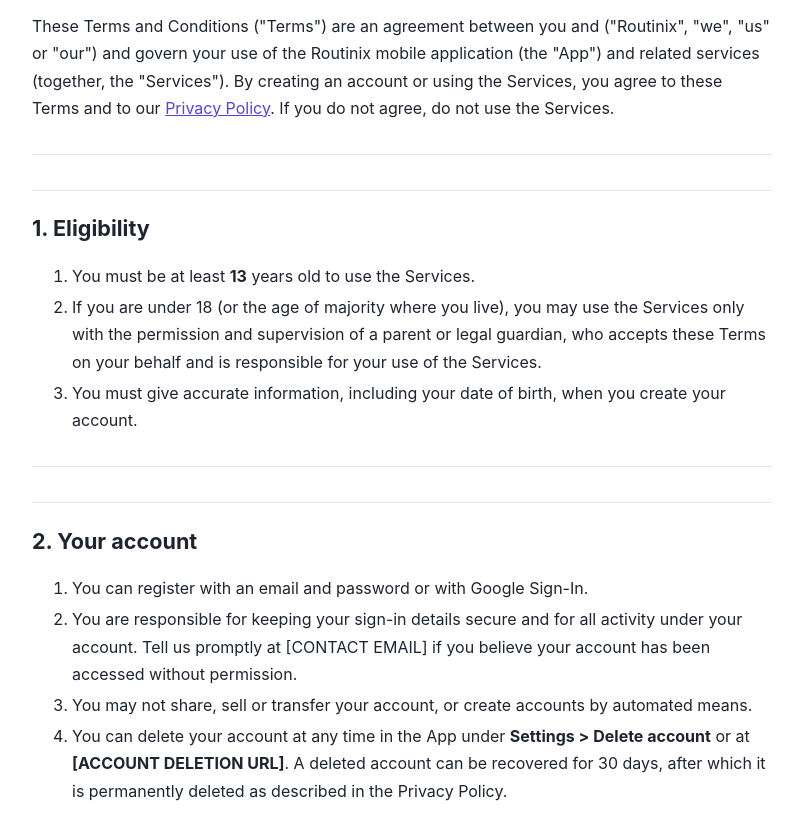
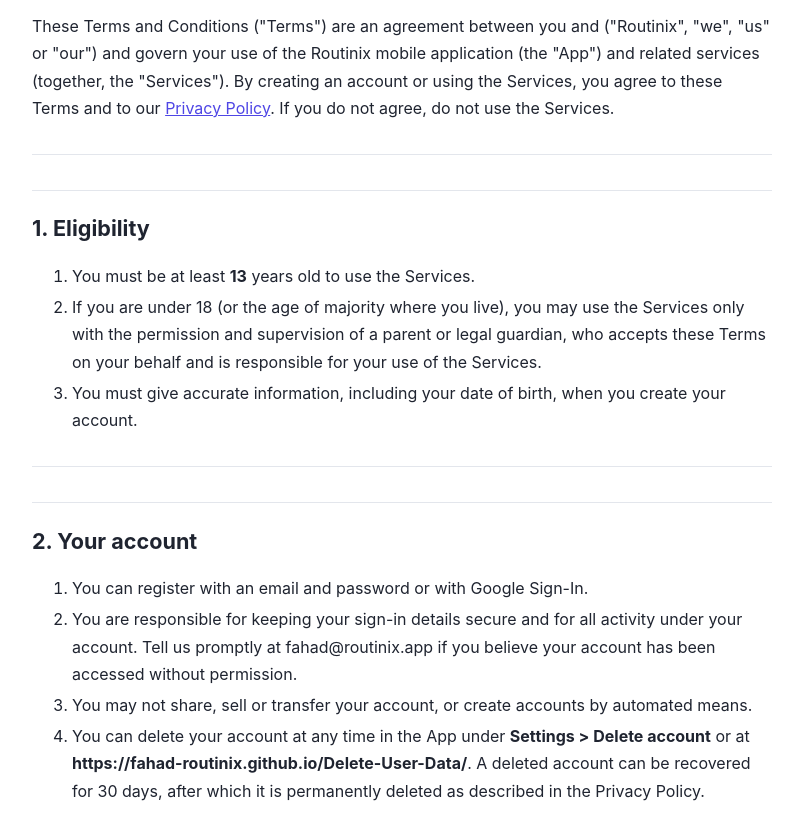
Before and after one commit to fahad-routinix/Terms-and-conditions, a plain HTML site: page index.html in a window 1280 px wide. Shown: the part 126-952 px from the top of the page, without its empty margins (238-1038 px from the left). Drawn offline with Linux system fonts and the light colour scheme.

Commit message:
Update index.html

```diff
--- a/index.html
+++ b/index.html
@@ -42,9 +42,9 @@ blockquote { margin:1rem 0; padding:.2rem 1rem; border-left:3px solid var(--acce
 <h2 id="2-your-account">2. Your account</h2>
 <ol>
 <li>You can register with an email and password or with Google Sign-In.</li>
-<li>You are responsible for keeping your sign-in details secure and for all activity under your account. Tell us promptly at [CONTACT EMAIL] if you believe your account has been accessed without permission.</li>
+<li>You are responsible for keeping your sign-in details secure and for all activity under your account. Tell us promptly at fahad@routinix.app if you believe your account has been accessed without permission.</li>
 <li>You may not share, sell or transfer your account, or create accounts by automated means.</li>
-<li>You can delete your account at any time in the App under <strong>Settings &gt; Delete account</strong> or at <strong>[ACCOUNT DELETION URL]</strong>. A deleted account can be recovered for 30 days, after which it is permanently deleted as described in the Privacy Policy.</li>
+<li>You can delete your account at any time in the App under <strong>Settings &gt; Delete account</strong> or at <strong>https://fahad-routinix.github.io/Delete-User-Data/</strong>. A deleted account can be recovered for 30 days, after which it is permanently deleted as described in the Privacy Policy.</li>
 </ol>
 <hr />
 <h2 id="3-what-routinix-does">3. What Routinix does</h2>
@@ -139,7 +139,7 @@ blockquote { margin:1rem 0; padding:.2rem 1rem; border-left:3px solid var(--acce
 <p>You agree to compensate us for reasonable losses and costs arising from Your Content or your breach of these Terms, to the extent permitted by law.</p>
 <hr />
 <h2 id="14-governing-law-and-disputes">14. Governing law and disputes</h2>
-<p>These Terms are governed by the laws of <strong>[COUNTRY/STATE, e.g. India]</strong>. Before starting any formal proceedings, please contact us at [CONTACT EMAIL] so we can try to resolve the issue informally. If it cannot be resolved within 30 days, the courts of <strong>[CITY]</strong> will have jurisdiction, without affecting any mandatory right you have to bring a claim in the courts where you live.</p>
+<p>These Terms are governed by the laws of <strong>India</strong>. Before starting any formal proceedings, please contact us at fahad@routinix.app so we can try to resolve the issue informally. If it cannot be resolved within 30 days, the courts of <strong>India</strong> will have jurisdiction, without affecting any mandatory right you have to bring a claim in the courts where you live.</p>
 <hr />
 <h2 id="15-general">15. General</h2>
 <ol>
```
